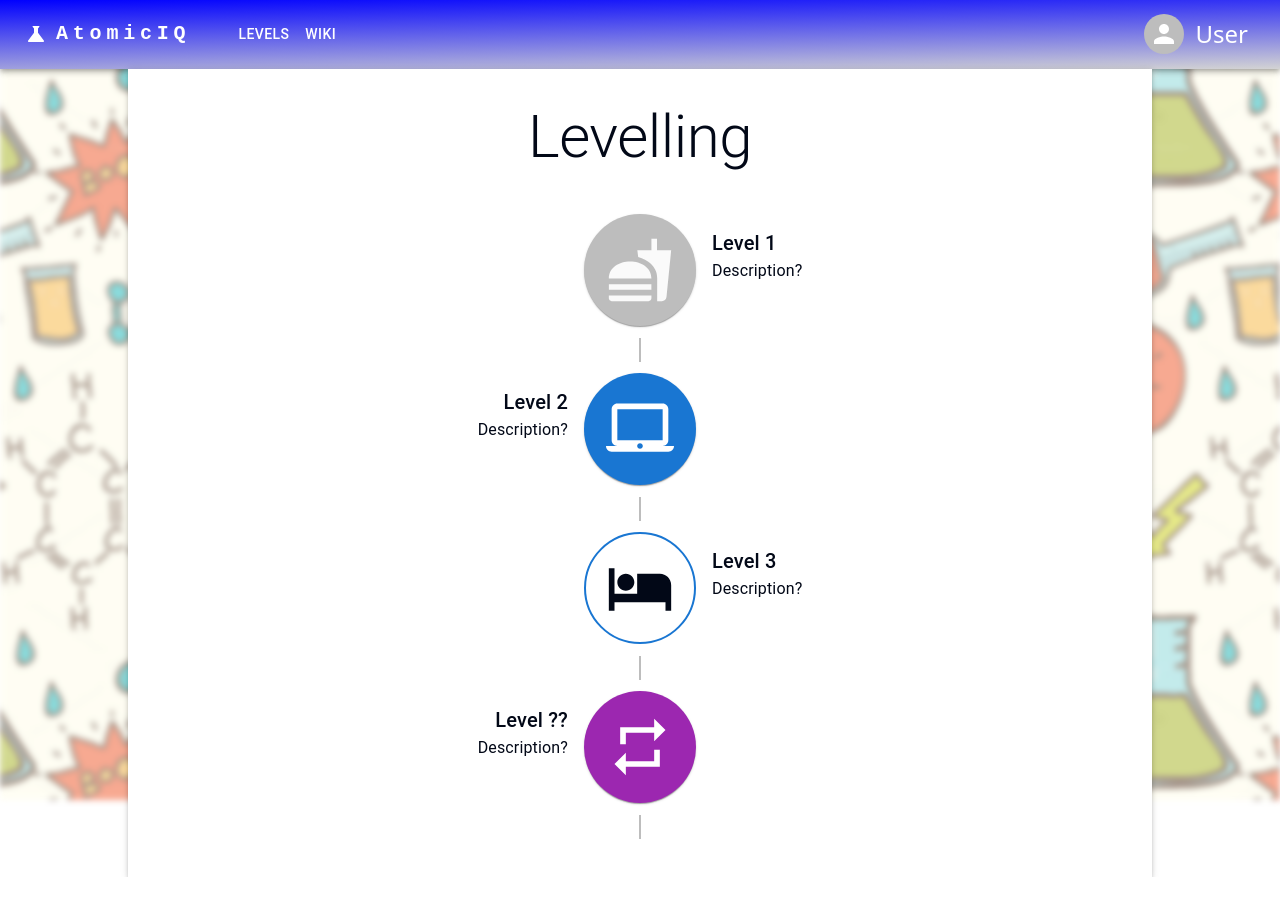
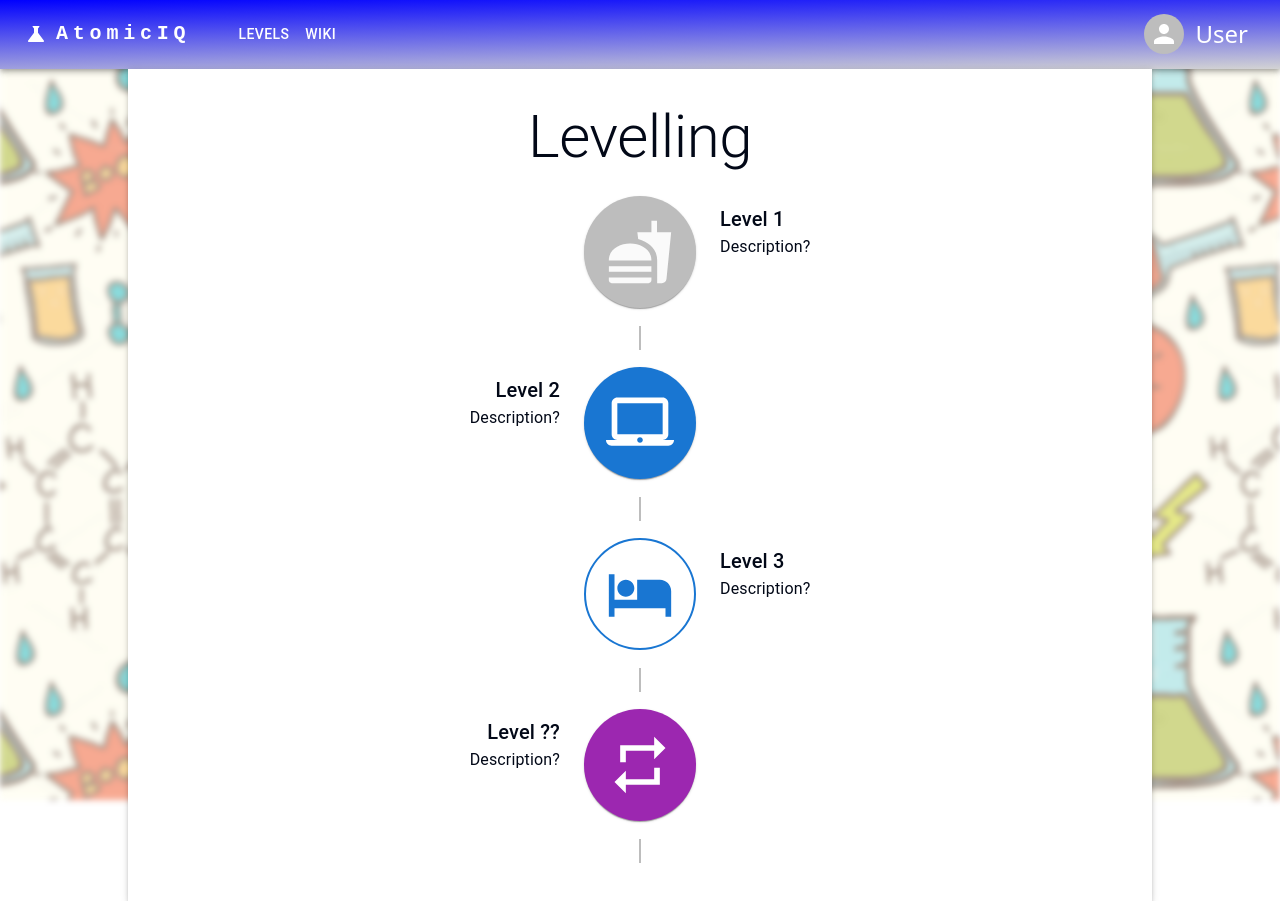
Before and after one commit to swu628/se701-project-React-AtomicIQ, a React (Vite) app in the folder Frontend/: page /levels in a window 1280 px wide. Before the commit the page ends 877 px from the top, so only its background shows below. Built offline with nearby package versions, Linux system fonts and the light colour scheme.

Commit message:
added level buttons

```diff
--- a/Frontend/src/Pages/Levels.tsx
+++ b/Frontend/src/Pages/Levels.tsx
@@ -8,10 +8,12 @@ import FastfoodIcon from "@mui/icons-material/Fastfood";
 import LaptopMacIcon from "@mui/icons-material/LaptopMac";
 import HotelIcon from "@mui/icons-material/Hotel";
 import RepeatIcon from "@mui/icons-material/Repeat";
-import { useEffect } from "react";
-import { Container, Typography } from "@mui/material";
+import { useState, useEffect } from "react";
+import { Container, Typography, Button } from "@mui/material";
 
 export default function Levels() {
+  const [isVisitingInfo, setIsVisitingInfo] = useState(false);
+
   useEffect(() => {
     document.body.classList.add("backgroundImage");
     return () => {
@@ -37,20 +39,26 @@ export default function Levels() {
     height: "3vh",
   };
 
+  function toggleInfo() {
+    setIsVisitingInfo((prev) => !prev);
+  }
+
   return (
     <Container sx={containerStyles}>
       <Typography
         variant="h2"
-        sx={{ mb: 3, display: "flex", justifyContent: "center" }}
+        sx={{ display: "flex", justifyContent: "center" }}
       >
         Levelling
       </Typography>
       <Timeline>
         <TimelineItem position="right">
           <TimelineSeparator>
+            <Button onClick={toggleInfo}>
               <TimelineDot>
                 <FastfoodIcon sx={timelineIconStyles} />
               </TimelineDot>
+            </Button>
           </TimelineSeparator>
           <TimelineContent sx={{ py: "3vh", px: 2 }}>
             <Typography variant="h6" component="span">
@@ -62,9 +70,11 @@ export default function Levels() {
         <TimelineItem position="left">
           <TimelineSeparator>
             <TimelineConnector sx={connectorStyles} />
+            <Button onClick={toggleInfo}>
               <TimelineDot color="primary">
                 <LaptopMacIcon sx={timelineIconStyles} />
               </TimelineDot>
+            </Button>
           </TimelineSeparator>
           <TimelineContent sx={{ py: "6vh", px: 2 }}>
             <Typography variant="h6" component="span">
@@ -76,9 +86,11 @@ export default function Levels() {
         <TimelineItem position="right">
           <TimelineSeparator>
             <TimelineConnector sx={connectorStyles} />
+            <Button onClick={toggleInfo}>
               <TimelineDot color="primary" variant="outlined">
                 <HotelIcon sx={timelineIconStyles} />
               </TimelineDot>
+            </Button>
           </TimelineSeparator>
           <TimelineContent sx={{ py: "6vh", px: 2 }}>
             <Typography variant="h6" component="span">
@@ -90,9 +102,11 @@ export default function Levels() {
         <TimelineItem position="left">
           <TimelineSeparator>
             <TimelineConnector sx={connectorStyles} />
+            <Button onClick={toggleInfo}>
               <TimelineDot color="secondary">
                 <RepeatIcon sx={timelineIconStyles} />
               </TimelineDot>
+            </Button>
             <TimelineConnector sx={connectorStyles} />
           </TimelineSeparator>
           <TimelineContent sx={{ py: "6vh", px: 2 }}>
@@ -103,6 +117,30 @@ export default function Levels() {
           </TimelineContent>
         </TimelineItem>
       </Timeline>
+
+      {/* <AnimatePresence>
+        {showRules && (
+          <motion.div
+            className="fixed top-0 left-0 w-full h-full bg-gray-900 bg-opacity-90 flex items-center justify-center z-50"
+            initial={{ x: '-100%' }}
+            animate={{ x: 0 }}
+            exit={{ x: '-100%' }}
+            transition={{ duration: 0.5 }}
+          >
+            <div className="bg-gray-800 p-6 rounded-lg shadow-lg max-w-md text-center">
+              <h2 className="text-2xl mb-4">Rules</h2>
+              <p className="mb-4">1. Read the question on the front of the card.</p>
+              <p className="mb-4">2. Enter your answer in the text field.</p>
+              <p className="mb-4">3. Click 'Submit' button / press 'Enter' on keyboard to submit your answer.</p>
+              <p className="mb-4">4. Navigate between cards using the 'Next' and 'Back' buttons / 'Arrow left' and 'Arrow right' on keyboard.</p>
+              <p className="mb-4">Note: Click the flashcard / press 'Space' on keyboard to flip the attempted cards.</p>
+              <Button onClick={toggleRules} className="px-4 py-2 bg-blue-500 rounded-lg hover:bg-blue-700">
+                Close
+              </Button>
+            </div>
+          </motion.div>
+        )}
+      </AnimatePresence> */}
     </Container>
   );
 }
```
Lines whose indentation alone changed are shown as unchanged.
